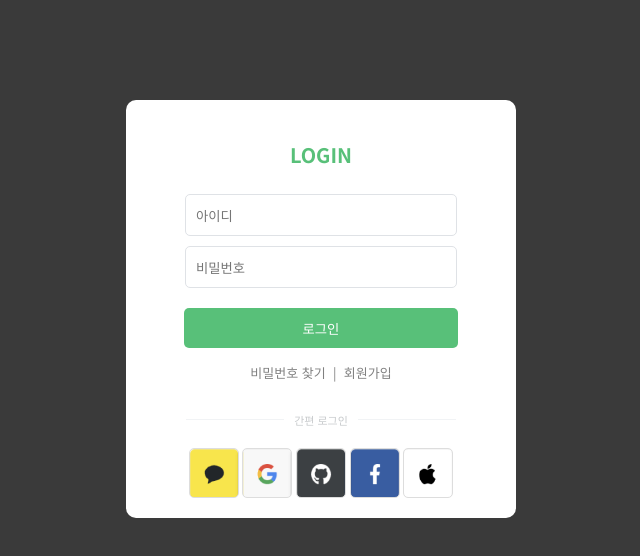
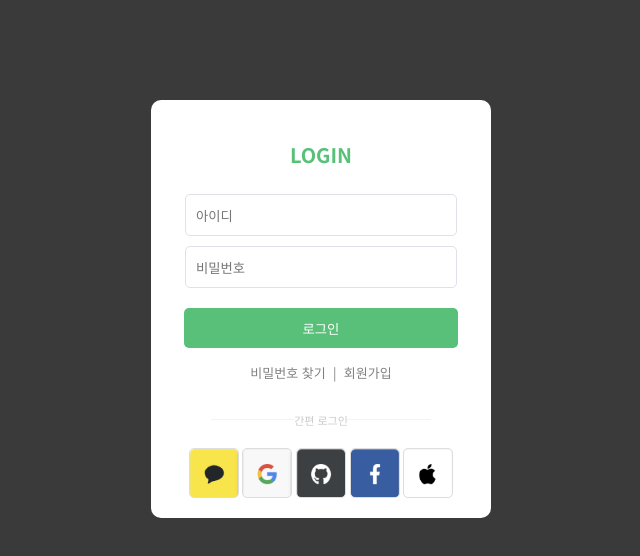
Before and after one commit to SeoHee3478/FrontendSchool_2, a plain HTML site: page Day4/login/login.html in a window 1280 px wide. Shown: the whole page, without its empty margins (319-959 px from the left). Drawn offline with Linux system fonts and the light colour scheme.

Commit message:
Update style.css

```diff
--- a/Day4/login/style.css
+++ b/Day4/login/style.css
@@ -26,9 +26,8 @@ body {
 
 .wrapper {
     background-color: white;
-    width: 350px;
+    width: 300px;
     margin: 100px auto;
-    /*전체 화면에서 중간 정도에 위치하도록 만들기*/
     padding: 20px;
     border-radius: 10px;
 }
@@ -65,8 +64,6 @@ body {
 
     width: 274px;
     margin-top: 15px;
-
-    /*클릭시 더 진하게*/
 }
 
 .box.login:hover {
@@ -136,10 +133,8 @@ body {
     border-radius: 5px;
     border: 0.1px solid #ddd;
     color: white;
-    /*이미지 스프라이트 기법 =>웹 성능 */
     background-image: url(images/social_login2.png);
     text-indent: -9999px;
-    /*ir 기법*/
     background-size: 240px 100px;
 }
 
```
